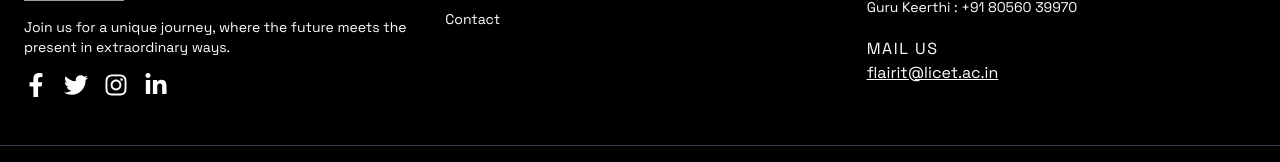
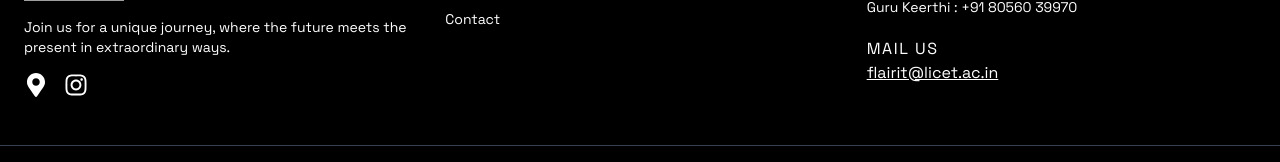
Before and after one commit to Rajkumar-robert/flair2k24, a Next.js app: page / in a window 1280 px wide. Shown: the part 2345-2507 px from the top of the page. Built offline with nearby package versions, Linux system fonts and the light colour scheme; grey boxes are pictures that could not be loaded.

Commit message:
Refactor metadata description in layout.js and add Google Maps link in Footer.jsx

```diff
--- a/app/layout.js
+++ b/app/layout.js
@@ -13,7 +13,8 @@ const space_grotesk = Space_Grotesk({
 
 export const metadata = {
   title: "Flair 2k24 | National Level Technical Symposium",
-  description: "Flair 2k24 is a National Level Technical Symposium ",
+  description:
+    "Flair 2k24 is a National Level Technical Symposium conducted by the Department of Information Technology, Loyola - ICAM College of Engineering and Technology.",
 };
 
 export default function RootLayout({ children }) {
--- a/components/Footer.jsx
+++ b/components/Footer.jsx
@@ -5,6 +5,7 @@ import {
   FaTwitter,
   FaInstagram,
   FaLinkedinIn,
+  FaMapMarkerAlt,
 } from "react-icons/fa";
 import { Space_Grotesk } from "@next/font/google";
 
@@ -40,17 +41,19 @@ const Footer = () => {
           </p>
           {/* Social Media Icons */}
           <div className="flex space-x-4">
-            <a href="#" aria-label="Facebook">
-              <FaFacebookF className="w-6 h-6 hover:text-gray-400" />
+            <a
+              href="https://maps.app.goo.gl/jVGfApGAtwkKvpPs9"
+              target="_blank"
+              aria-label="Google Maps"
+            >
+              <FaMapMarkerAlt className="w-6 h-6 hover:text-gray-400" />
             </a>
-            <a href="#" aria-label="Twitter">
-              <FaTwitter className="w-6 h-6 hover:text-gray-400" />
-            </a>
-            <a href="#" aria-label="Instagram">
+            <a
+              href="https://www.instagram.com/flairit_2k24/"
+              target="_blank"
+              aria-label="Instagram"
+            >
               <FaInstagram className="w-6 h-6 hover:text-gray-400" />
-            </a>
-            <a href="#" aria-label="LinkedIn">
-              <FaLinkedinIn className="w-6 h-6 hover:text-gray-400" />
             </a>
           </div>
         </div>
```
